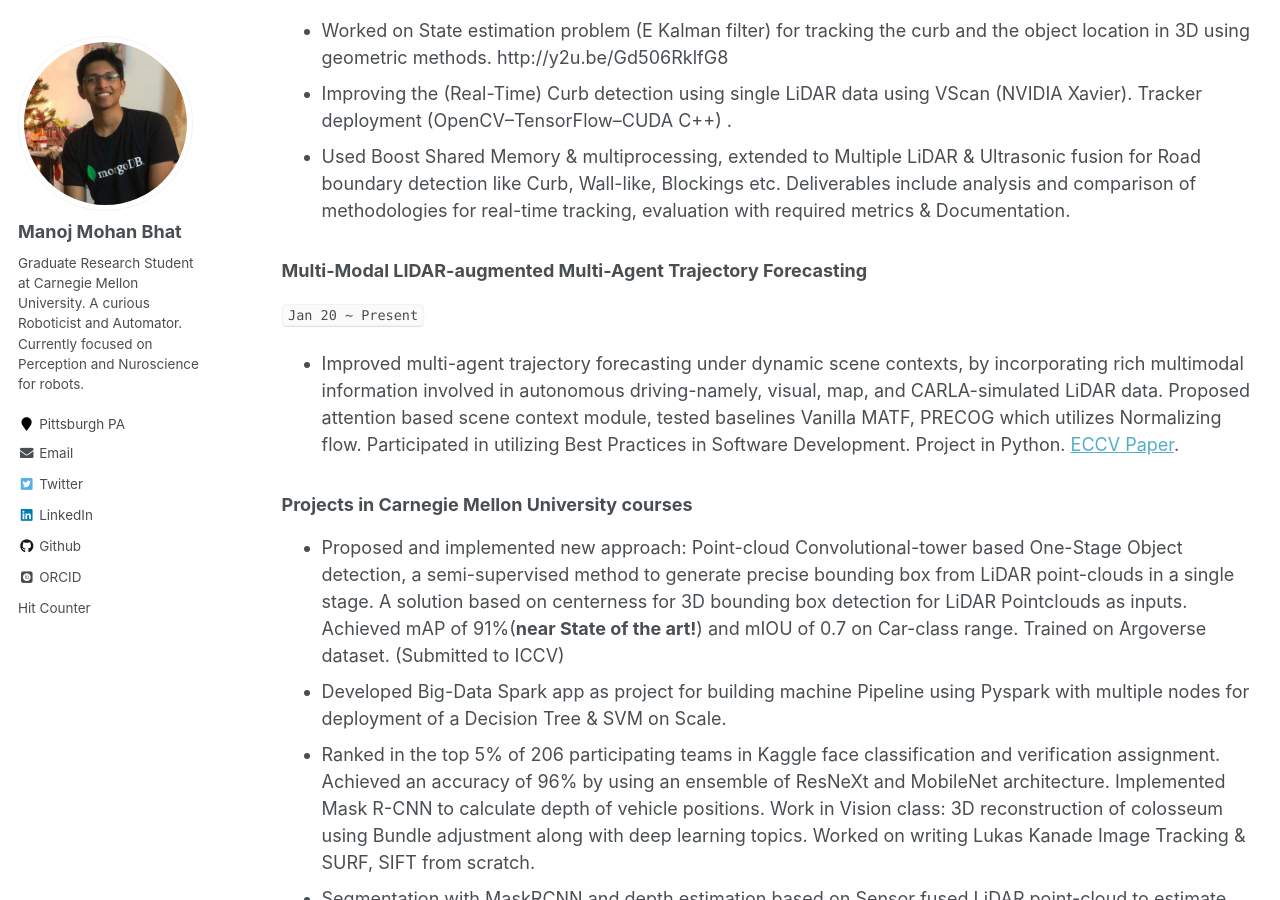
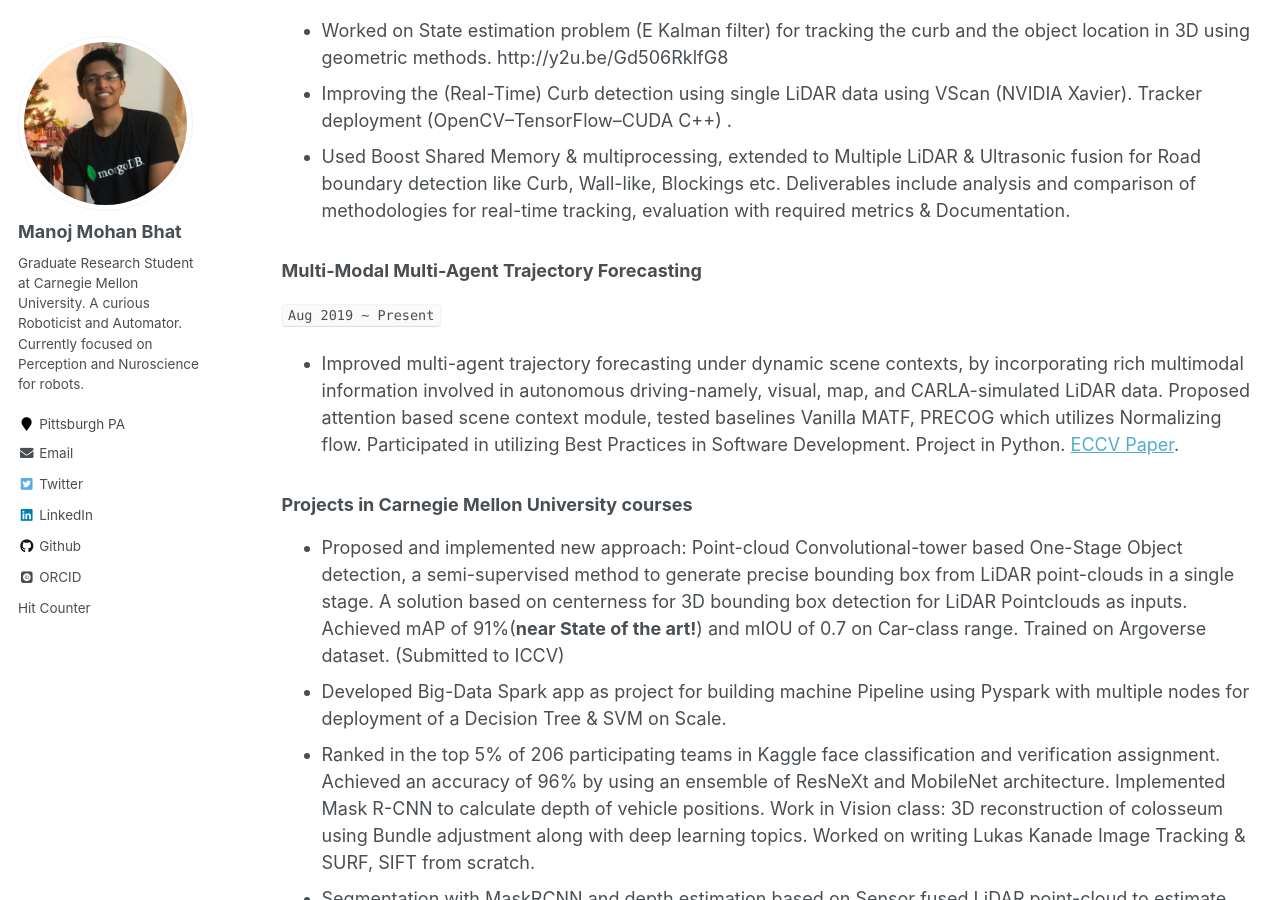
Before and after one commit to Manojbhat09/manojbhat09.github.io_old, a Jekyll site: the page built from _pages/cv.md, in a window 1280 px wide and 900 px high, scrolled down 3158 px. Built offline with Jekyll 4.4.1, drawn with Linux system fonts in a browser that asks for light colours; some web fonts are replaced.

Commit message:
Update cv.md

```diff
--- a/_pages/cv.md
+++ b/_pages/cv.md
@@ -93,8 +93,8 @@ _Research Engineer_<br>
  - Used Boost Shared Memory & multiprocessing, extended to Multiple LiDAR & Ultrasonic fusion for Road boundary detection like Curb, Wall-like, Blockings etc. Deliverables include analysis and
 comparison of methodologies for real-time tracking, evaluation with required metrics & Documentation.
 
-### **Multi-Modal LIDAR-augmented Multi-Agent Trajectory Forecasting**
- `Jan 20 ~ Present`
+### **Multi-Modal Multi-Agent Trajectory Forecasting**
+ `Aug 2019 ~ Present`
  - Improved multi-agent trajectory forecasting under dynamic scene contexts, by incorporating rich multimodal information involved in autonomous driving-namely, visual, map, and CARLA-simulated LiDAR data. Proposed attention based scene context module, tested baselines Vanilla MATF, PRECOG which utilizes Normalizing flow. Participated in utilizing Best Practices in Software Development. Project in Python.  [ECCV Paper](http://bit.ly/3aHqRtC).
 
 ### **Projects in Carnegie Mellon University courses**
```
